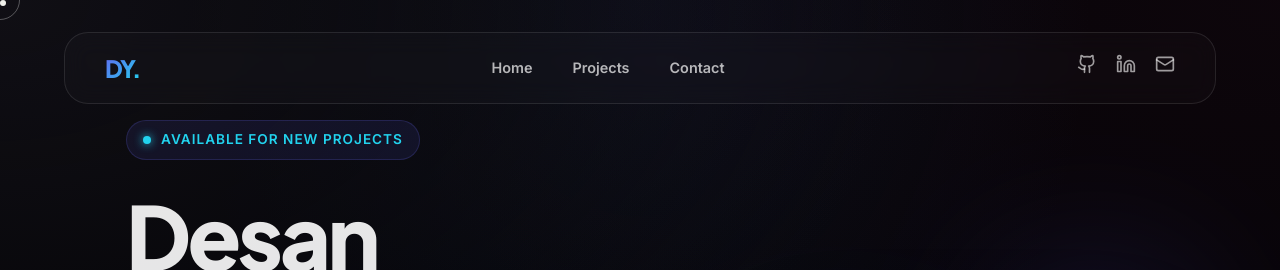
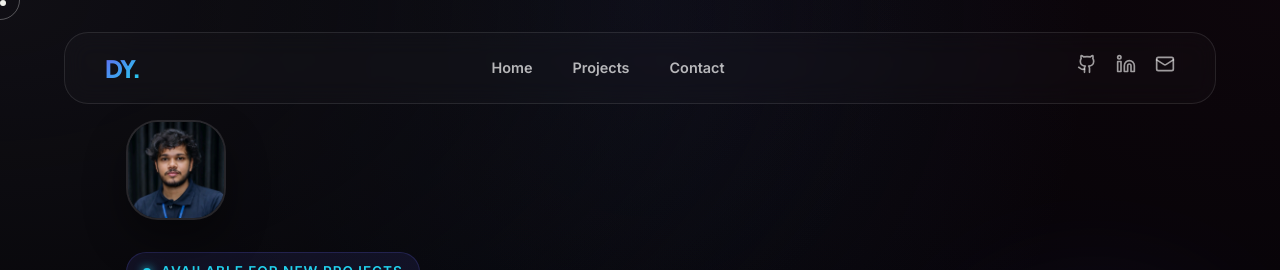
Before and after one commit to desanyasandu/New-Portfolio, a React (Vite) app: page / in a window 1280 px wide. Shown: the top 270 px of the page. Built offline with nearby package versions, Linux system fonts and the light colour scheme; no server answers.

Commit message:
Add files via upload

```diff
--- a/src/components/Hero.tsx
+++ b/src/components/Hero.tsx
@@ -23,6 +23,33 @@ const Hero: React.FC = () => {
           animate={{ opacity: 1, x: 0 }}
           transition={{ duration: 0.8, ease: [0.16, 1, 0.3, 1] }}
         >
+          <motion.div
+            initial={{ opacity: 0, scale: 0.8 }}
+            animate={{ opacity: 1, scale: 1 }}
+            transition={{ delay: 0.1, duration: 0.5 }}
+            style={{
+              width: '100px',
+              height: '100px',
+              borderRadius: '32px',
+              overflow: 'hidden',
+              border: '2px solid rgba(255, 255, 255, 0.1)',
+              marginBottom: '2rem',
+              boxShadow: '0 20px 40px rgba(0, 0, 0, 0.4)',
+              background: 'var(--bg-surface)',
+              position: 'relative'
+            }}
+          >
+            <img
+              src={portfolioData.profileImage}
+              alt={portfolioData.name}
+              style={{
+                width: '100%',
+                height: '100%',
+                objectFit: 'cover'
+              }}
+            />
+          </motion.div>
+
           <motion.div
             initial={{ opacity: 0, y: 10 }}
             animate={{ opacity: 1, y: 0 }}
--- a/src/data/portfolioData.ts
+++ b/src/data/portfolioData.ts
@@ -5,7 +5,7 @@ export const portfolioData: PortfolioData = {
   role: "Full-stack Developer",
   tagline: "Software Engineer | Creative Thinker | Problem Solver",
   about: "A dedicated software engineering student with a strong passion for coding, algorithms, and building efficient software solutions. My journey spans from system optimization scripts to full-stack microservices, always with a focus on clean, scalable code.",
-  profileImage: "https://avatars.githubusercontent.com/u/261121169?v=4",
+  profileImage: "/me.png",
   projects: [
     {
       id: "1",
```
Also changed, not shown: public/me.png (added).
